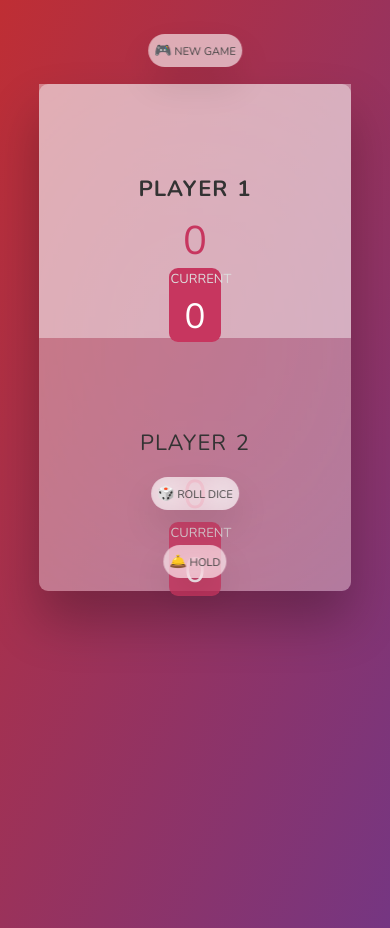
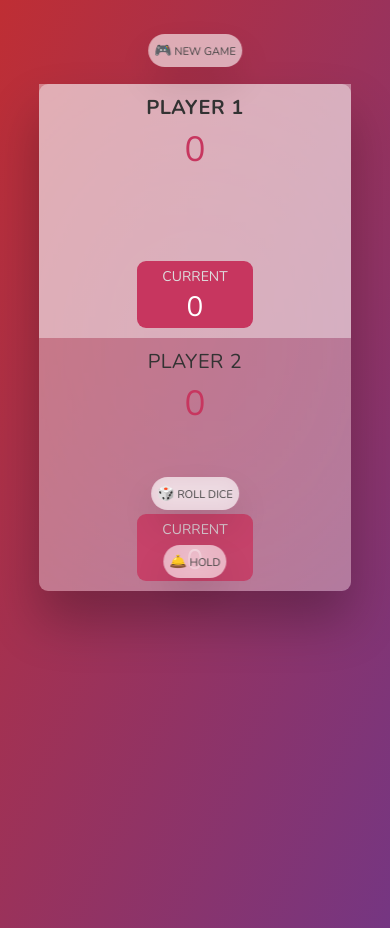
Before and after one commit to ash14ish/02-pig-game, a plain HTML site: page index.html in a window 390 px wide. Drawn offline with nearby package versions, Linux system fonts and the light colour scheme.

Commit message:
pig-game

```diff
--- a/style.css
+++ b/style.css
@@ -196,33 +196,35 @@
   }
 
   .player {
+    padding: 1rem;
     height: calc(60vh / 2);
   }
 
   .playerID {
-    font-size: 2.2rem;
+    font-size: 2rem;
+    letter-spacing: 0.4px;
+    word-spacing: 0.4px;
+    font-weight: 300;
+    margin-bottom: 0.5rem;
   }
 
   .score {
-    font-size: 4rem;
-    font-weight: 300;
+    font-size: 3.5rem;
   }
 
   .current {
     width: 40%;
     padding: 0.2rem;
-    text-align: center;
-    transition: all 0.75s;
+    padding-top: 0.6rem;
   }
 
   .current-label {
-    text-transform: uppercase;
-    margin-bottom: 0.5rem;
-    font-size: 1.3rem;
+    margin-bottom: 0.2rem;
+    font-size: 1.4rem;
   }
 
   .current-score {
-    font-size: 3.5rem;
+    font-size: 2.8rem;
   }
 
   .btn {
```
